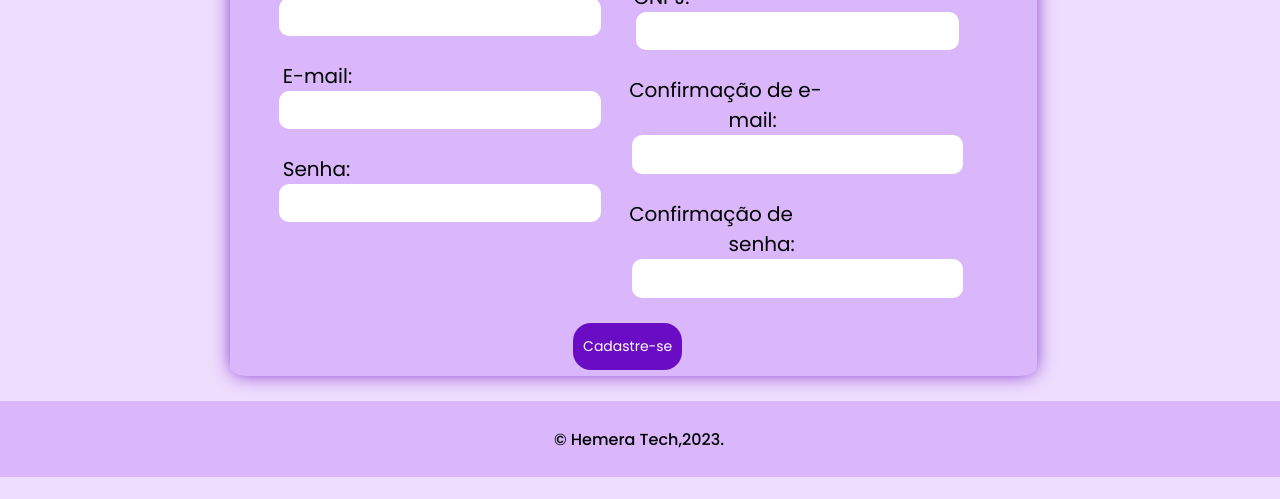
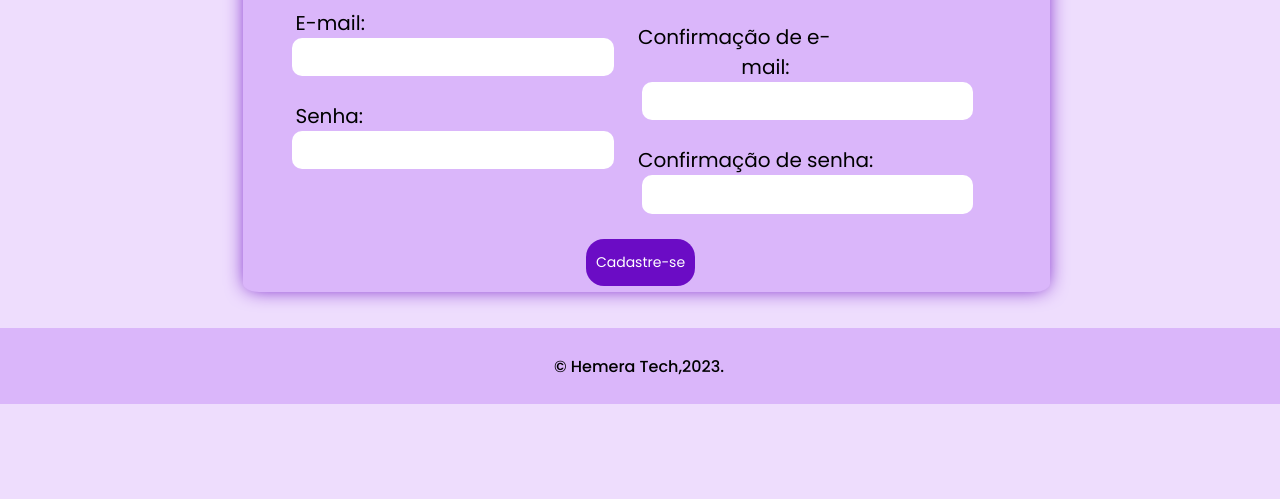
Before and after one commit to lethiciaferraz/Hemera-Tech, a website: page site/public/cadastro.html in a window 1280 px wide. Shown: the part 301-800 px from the top of the page. Drawn offline with Linux system fonts and the light colour scheme.

Commit message:
Cadastro desktop realizado - SEM ABSOLUTE

```diff
--- a/site/public/css/cadastro.css
+++ b/site/public/css/cadastro.css
@@ -15,8 +15,8 @@
     background-color: #DAB6FA;
     padding: 0.5% 0%;
     width: 63%;
-    margin-top: -0.3%;
-    margin-left: 18%;
+    margin-top: -4.5%;
+    margin-left: 19%;
     border-radius: 2%;
     box-shadow: 0px 0px 20px -3px #6B0CC5;
 
@@ -61,8 +61,8 @@
     width: 250%;
     border-radius: 10px;
     border: transparent;
-    /* outline: 0; */
-    outline-color: #6B0CC5;
+    outline: 0;
+
 }
 
 .coluna1 label {
@@ -86,19 +86,19 @@
 }
 
 .coluna2 input {
-    margin-left: -73%;
+    margin-left: -75%;
     padding: 7% 0%;
     width: 250%;
     border-radius: 10px;
     border: transparent;
-    outline-color: #6B0CC5;
+    outline: 0;
 }
 
 
 
 .coluna2 label {
     /* background-color: yellow; */
-    margin-left: -75%;
+    margin-left: -78%;
     font-size: 20px;
 }
 
@@ -117,7 +117,7 @@
 footer {
     background-color: #DAB6FA;
     padding: 2%;
-    margin-top: -5.04%;
+    margin-top: -4.2%;
 }
 
 footer h3 {
```
